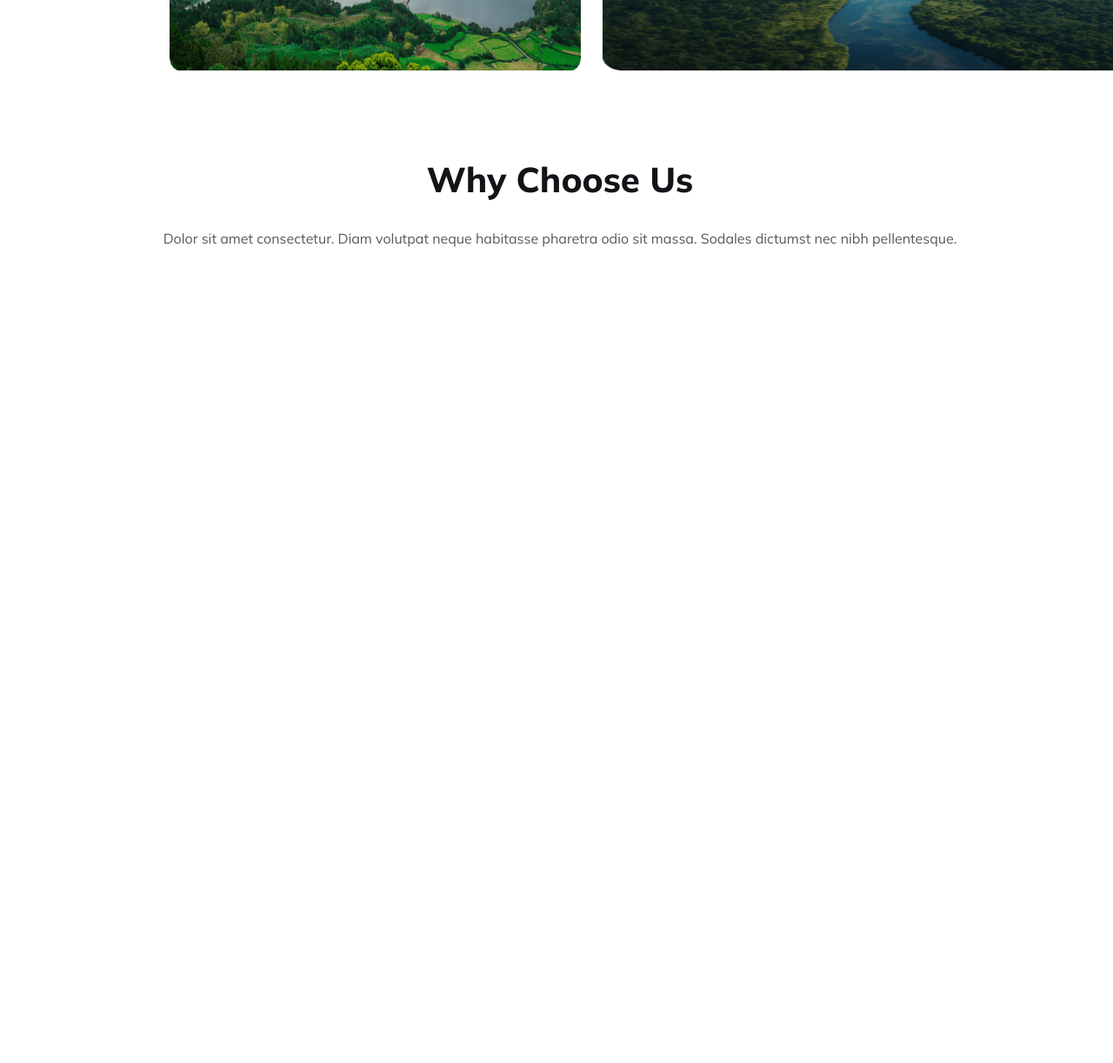
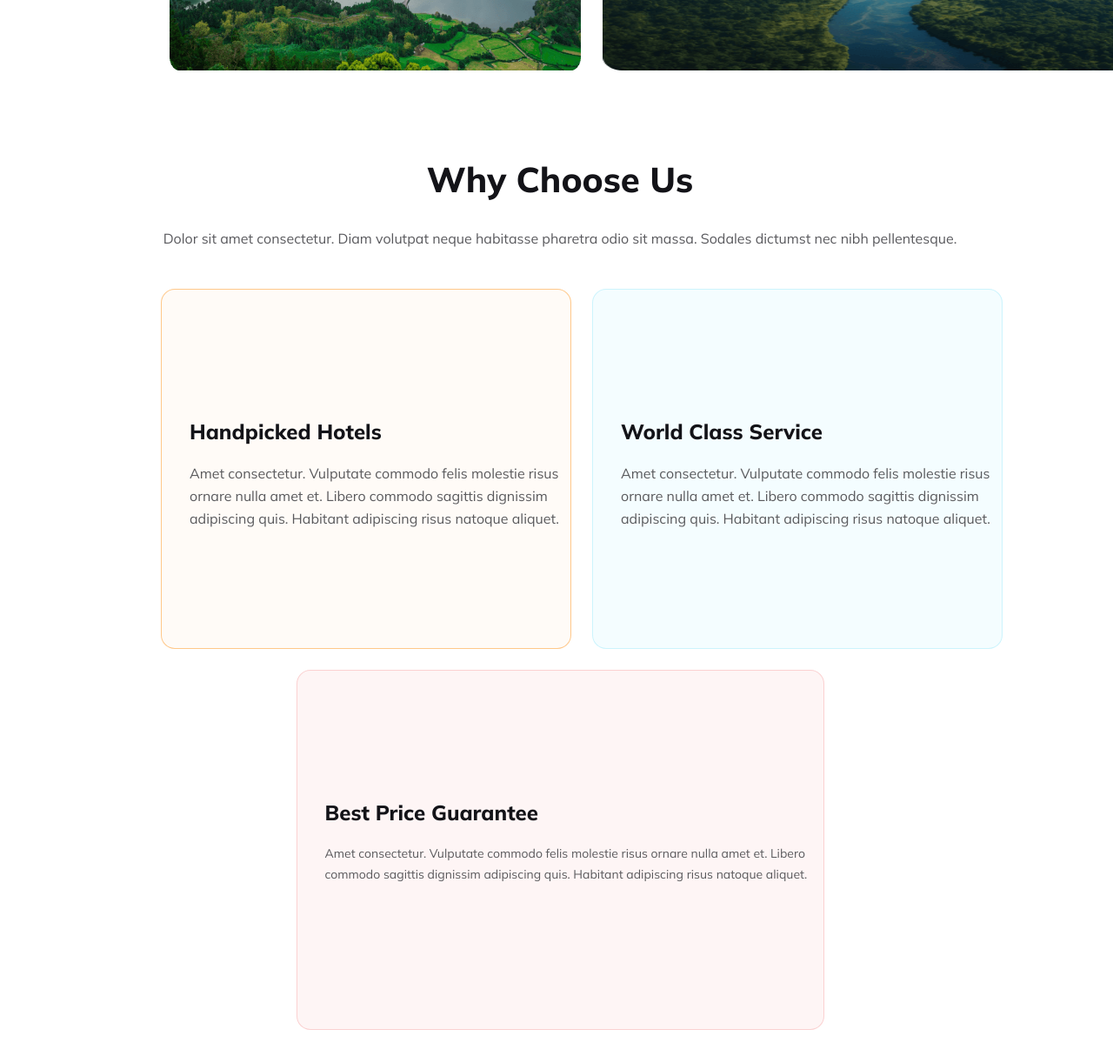
Before and after one commit to AT-Noshat/Assignment-2, a plain HTML site: page index.html in a window 1280 px wide. Shown: the part 2477-3699 px from the top of the page at 87% size. Before the commit the page ends 2777 px from the top, so only its background shows below. Drawn offline with Linux system fonts and the light colour scheme.

Commit message:
added responsive whychooseus section

```diff
--- a/index.html
+++ b/index.html
@@ -100,6 +100,24 @@
           <h1 class="w-c-u-headline">Why Choose Us </h1>
           <p class="w-c-u-des">Dolor sit amet consectetur. Diam volutpat neque habitasse pharetra odio sit massa. Sodales dictumst nec nibh pellentesque.</p>
         </div>
+
+        <div class="w-c-u-boxes">
+        <div class="handpicked-hotels">
+         <h1 class= "hh-headline">Handpicked Hotels</h1>
+         <p class="hh-des">Amet consectetur. Vulputate commodo felis molestie risus  ornare nulla amet et. Libero commodo sagittis dignissim adipiscing quis. Habitant adipiscing risus natoque aliquet. </p>
+        </div>
+        <div class="world-class-service">
+          <h1 class="w-c-s-headline">World Class Service</h1>
+          <p class="w-c-s-des">Amet consectetur. Vulputate commodo felis molestie risus  ornare nulla amet et. Libero commodo sagittis dignissim adipiscing quis. Habitant adipiscing risus natoque aliquet.</p>
+        </div>
+      </div>
+
+      <div class="best-price-guarantee">
+             <h1 class="b-p-g-headline">Best Price Guarantee</h1>
+             <p class="b-p-g-des">Amet consectetur. Vulputate commodo felis molestie risus  ornare nulla amet et. Libero commodo sagittis dignissim adipiscing quis. Habitant adipiscing risus natoque aliquet. </p>
+
+      </div>
+
       </section>
     </main>
   </body>
--- a/styles/style.css
+++ b/styles/style.css
@@ -1,4 +1,5 @@
 body {
+
     margin-left: 135px;
     margin-right: 127px;
 }
@@ -72,6 +73,7 @@ font-weight: 400;
     height: 500px;
     border-radius: 16px;
     margin-bottom: 100px;
+    width: auto;
 
 
 
@@ -301,7 +303,104 @@ font-weight: 800;
 font-family: Mulish;
 font-size: 16px;
 font-weight: 400;
+margin-bottom: 48px;
 
+}
+.handpicked-hotels {
+    width: 573px;
+height: 284px;
+margin-left: 50px;
+    background: rgba(251, 181, 99, 0.05);
+   text-align: start;
+   padding-left: 32px;
+  padding-top: 128px;
+  border: 1px solid rgba(255, 187, 110, 0.791) ;
+  border-radius: 16px;
+
+}
+.hh-headline {
+    color: #131318;
+
+
+font-family: Mulish;
+font-size: 24px;
+
+font-weight: 800;
+
+}
+.hh-des {
+    color: #5A5A5D;
+
+font-family: Mulish;
+font-size: 16px;
+font-weight: 400;
+line-height: 26px;
+}
+.world-class-service {
+    width: 573px;
+height: 284px;
+border-radius: 16px;
+border: 1px solid rgba(41, 206, 246, 0.20);
+
+background: rgba(41, 206, 246, 0.05);
+text-align: start;
+padding-left: 32px;
+  padding-top: 128px;
+}
+.w-c-s-headline {
+    color: #131318;
+
+
+    font-family: Mulish;
+    font-size: 24px;
+
+    font-weight: 800;
+}
+.w-c-s-des {
+    color: #5A5A5D;
+
+font-family: Mulish;
+font-size: 16px;
+font-weight: 400;
+line-height: 26px;
+}
+.w-c-u-boxes {
+    display: flex;
+    gap: 24px;
+
+}
+.best-price-guarantee {
+    width: 573px;
+height: 284px;
+border-radius: 16px;
+border: 1px solid rgba(233, 68, 68, 0.20);
+
+background: rgba(233, 68, 68, 0.05);
+margin-left: auto;
+margin-right: auto;
+margin-top: 24px;
+padding-left: 32px;
+  padding-top: 128px;
+  text-align: start;
+  margin-bottom: 200px;
+}
+.b-p-g-headline {
+    color: #131318;
+
+
+    font-family: Mulish;
+    font-size: 24px;
+
+    font-weight: 800;
+}
+.b-p-g-des {
+    color: #5A5A5D;
+
+font-family: Mulish;
+font-size: 14px;
+font-style: normal;
+font-weight: 400;
+line-height: 24px;
 }
 @media screen and (max-width:576px) {
       body {
@@ -443,6 +542,8 @@ margin-left: 0px;
     margin-left: 0px;
     display: flex;
     flex-direction: column;
+    margin-right: 100px;
+
 }
 .third-row {
     padding-left: 0px;
@@ -477,6 +578,7 @@ margin-left: 0px;
 .box-5 {
     width: 0px;
     height: 176px;
+
 }
 .box-6 {
     width: 0px;
@@ -490,4 +592,29 @@ margin-left: 0px;
     width: 540px;
    height: 320px;
 }
+.w-c-u-texts {
+    text-align: center;
 }
+.w-c-u-boxes {
+flex-direction: column;
+
+}
+.handpicked-hotels {
+    margin-left: 0px;
+    width: 335px;
+height: 289px;
+}
+.world-class-service {
+    width: 335px;
+height: 289px;
+}
+.best-price-guarantee {
+    width: 335px;
+height: 289px;
+}
+
+
+
+
+
+}
```
